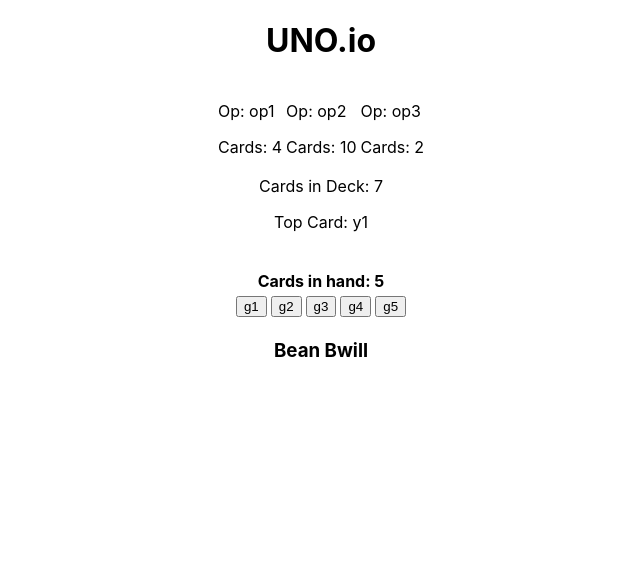
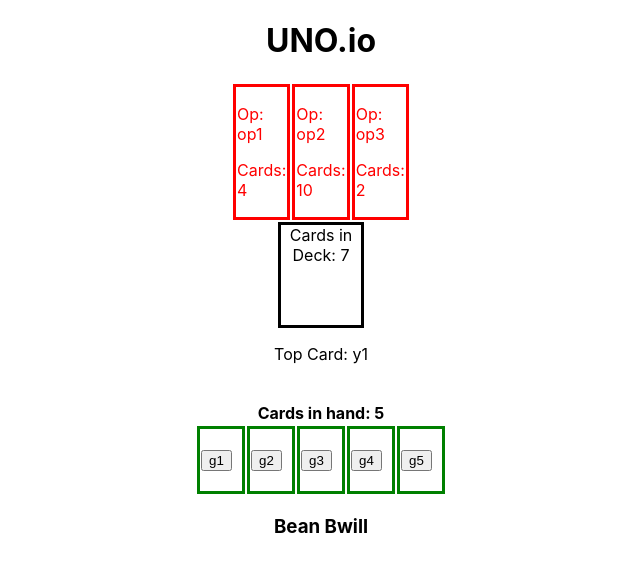
Before and after one commit to yesean/uno, a React (Create React App) app in the folder frontend/: page / in a window 1280 px wide. Shown: the top 572 px of the page, without its empty margins (319-959 px from the left). Built offline with nearby package versions, Linux system fonts and the light colour scheme.

Commit message:
Update styling of front end

```diff
--- a/frontend/src/App.css
+++ b/frontend/src/App.css
@@ -36,3 +36,25 @@
     transform: rotate(360deg);
   }
 }
+
+.opponent {
+  border-style: solid;
+  height: 60px;
+  width: 40px;
+  color: red;
+}
+
+.playerCard {
+  border-style: solid;
+  height: 60px;
+  width: 40px;
+  color: green;
+}
+
+#deck {
+  border-style: solid;
+  height: 100px;
+  width: 80px;
+  align-items: center;
+  vertical-align: center;
+}
--- a/frontend/src/components/Deck.js
+++ b/frontend/src/components/Deck.js
@@ -1,9 +1,10 @@
 import React from 'react';
+import './../App'
 
 const Deck = (props) => {
   let cards = props.cards;
 
-  return <div>Cards in Deck: {cards}</div>;
+  return <div id='deck'>Cards in Deck: {cards}</div>;
 };
 
 export default Deck;
--- a/frontend/src/components/Game.js
+++ b/frontend/src/components/Game.js
@@ -2,6 +2,7 @@ import React, { useState, cloneElement } from 'react';
 import Player from './Player';
 import Deck from './Deck';
 import Opponent from './Opponent';
+import './../App.css'
 
 const createCard = (color, value) => {
   return {
@@ -9,8 +10,6 @@ const createCard = (color, value) => {
     value: value,
   };
 };
-
-const cardOnTop = createCard('y', 1);
 
 const deck = [
   createCard('b', 1),
@@ -55,7 +54,11 @@ const currTurn = 1;
 const Game = ({ numPlayers }) => {
   const [currPlayer, setCurrPlayer] = useState(0);
   const [winner, setWinner] = useState(null);
-  // const []
+  const [cardOnTop, setCardOnTop] = useState(createCard('y', 1))
+
+  const playCard = (card) => {
+    setCardOnTop(card)
+  }
 
   const nextPlayer = () => {
     setCurrPlayer((currPlayer + 1) % numPlayers);
@@ -71,7 +74,7 @@ const Game = ({ numPlayers }) => {
             <tbody>
               <tr>
                 {opponents.map((o) => (
-                  <td key={o.id}>
+                  <td key={o.id} className='opponent'>
                     <Opponent opponent={o} />
                   </td>
                 ))}
@@ -81,7 +84,7 @@ const Game = ({ numPlayers }) => {
           <Deck cards={deck.length} />
           <p>Top Card: {`${cardOnTop.color}${cardOnTop.value}`}</p>
           <br></br>
-          <Player player={player} cardOnTop={cardOnTop} currTurn={currTurn} />
+          <Player player={player} cardOnTop={cardOnTop} currTurn={currTurn} playCard={playCard}/>
         </center>
       </div>
       //player's deck with navigation buttons
--- a/frontend/src/components/Hand.js
+++ b/frontend/src/components/Hand.js
@@ -1,5 +1,6 @@
 import React from 'react';
 import Card from './Card';
+import './../App.css'
 
 const Hand = ({ cards, validateCard }) => {
   return (
@@ -12,7 +13,7 @@ const Hand = ({ cards, validateCard }) => {
       <tbody>
         <tr>
           {cards.map((c) => (
-            <td key={`${c.color}${c.value}`}>
+            <td key={`${c.color}${c.value}`} className='playerCard'>
               <Card
                 card={c}
                 validateCard={validateCard}
```
